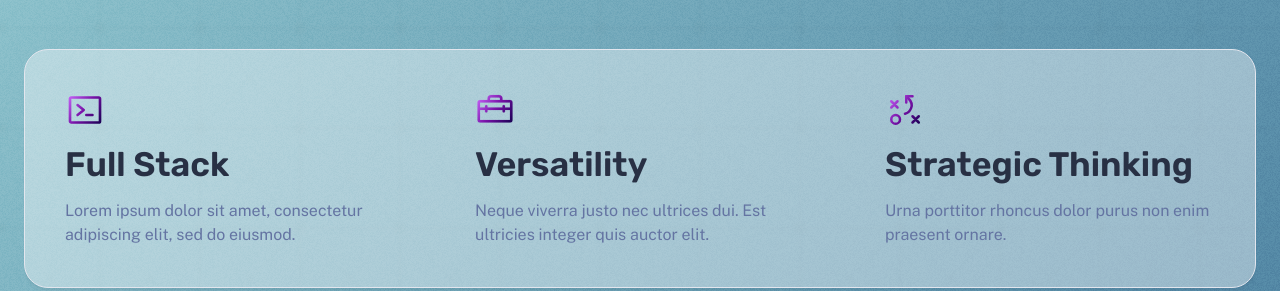
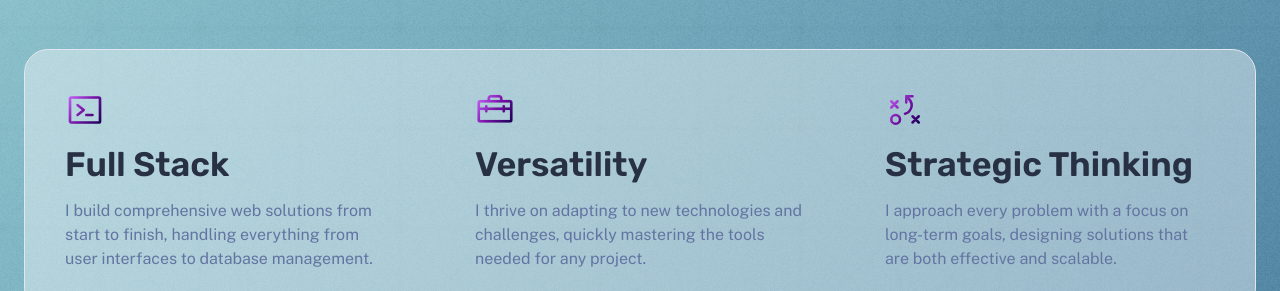
Before and after one commit to rs691/rstewart.tech, an Astro site: page /rstewart.tech/ in a window 1280 px wide. Shown: the part 672-963 px from the top of the page. Built offline with nearby package versions, Linux system fonts and the light colour scheme; Astro itself is replaced by a stand-in of ours; a web font is replaced by a local one.

Commit message:
fix cards

```diff
--- a/src/components/Skills.astro
+++ b/src/components/Skills.astro
@@ -8,17 +8,17 @@ import Icon from './Icon.astro';
 	<div class="stack gap-2 lg:gap-4">
 		<Icon icon="terminal-window" color="var(--accent-regular)" size="2.5rem" gradient />
 		<h2>Full Stack</h2>
-		<p>Lorem ipsum dolor sit amet, consectetur adipiscing elit, sed do eiusmod.</p>
+		<p>I build comprehensive web solutions from start to finish, handling everything from user interfaces to database management.</p>
 	</div>
 	<div class="stack gap-2 lg:gap-4">
 		<Icon icon="toolbox" color="var(--accent-regular)" size="2.5rem" gradient />
 		<h2>Versatility</h2>
-		<p>Neque viverra justo nec ultrices dui. Est ultricies integer quis auctor elit.</p>
+		<p>I thrive on adapting to new technologies and challenges, quickly mastering the tools needed for any project.</p>
 	</div>
 	<div class="stack gap-2 lg:gap-4">
 		<Icon icon="strategy" color="var(--accent-regular)" size="2.5rem" gradient />
 		<h2>Strategic Thinking</h2>
-		<p>Urna porttitor rhoncus dolor purus non enim praesent ornare.</p>
+		<p>I approach every problem with a focus on long-term goals, designing solutions that are both effective and scalable.</p>
 	</div>
 </section>
 
--- a/src/content/work/pricetool.md
+++ b/src/content/work/pricetool.md
@@ -9,6 +9,7 @@ tags:
   - jQuery
   - PHP
   - MySQL
+  - Bootstrap
 
 project_image: /rstewart.tech/images/webtools2.png
 project_image_alt: price tool
@@ -16,7 +17,7 @@ project_image_alt: price tool
 
 ## Pricing Estimate Tool
 
-> ggg
+>
  Following the current tech stack parameters and limitations, **Pricing Tool** is an interactive web-based application engineered to streamline the parts selection process. It achieves this by integrating user-provided project data with live pricing catalogs, ensuring users have access to the most current cost information
 
 The system architecture was intentionally designed to empower project managers with data-driven insights, facilitating optimized decision-making throughout the project lifecycle.
```
